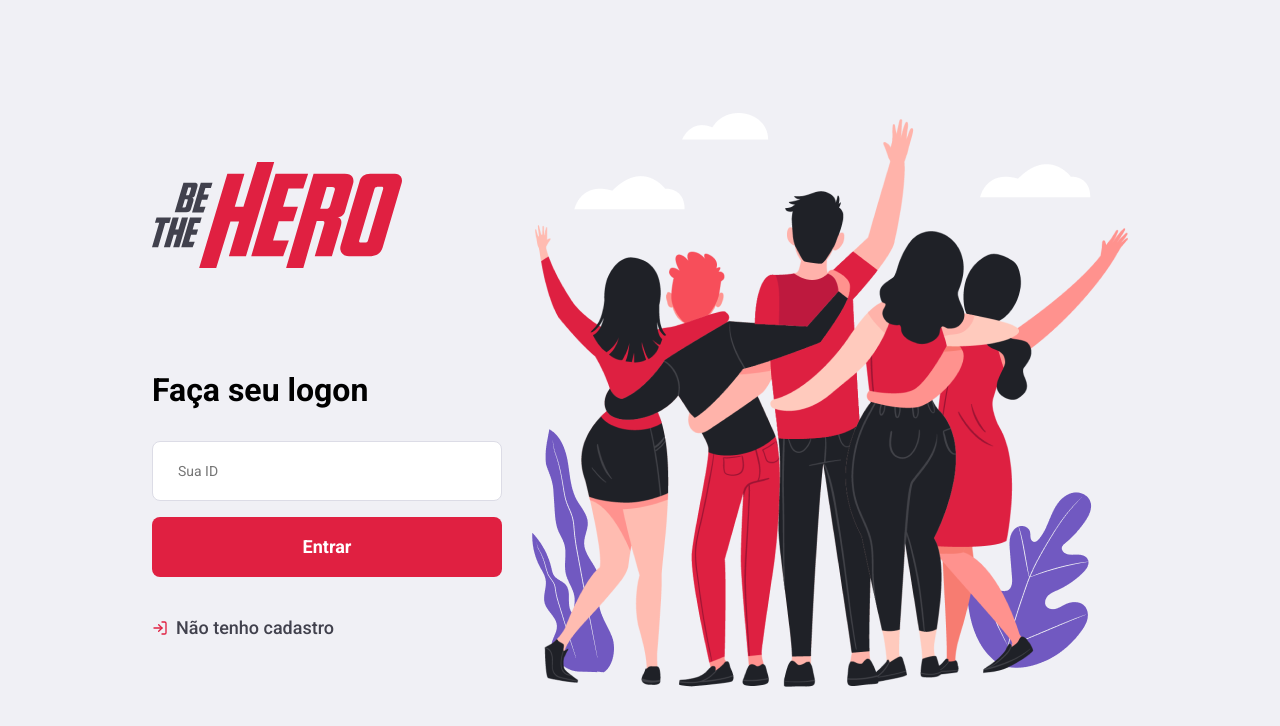
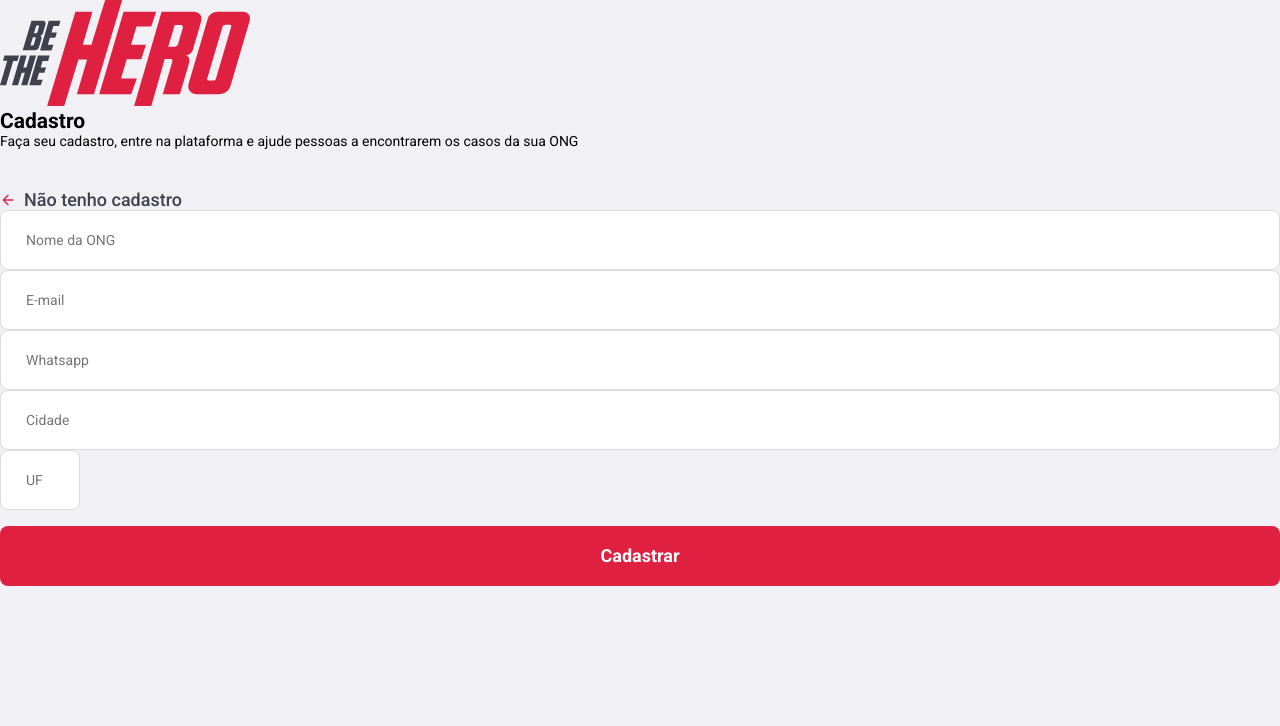
Before and after one commit to saraivafelipe27/semanaomnistack11, a React (Create React App) app in the folder frontend/: page /register in a window 1280 px wide. Shown: the top 726 px of the page. Built offline with nearby package versions, Linux system fonts and the light colour scheme.

Commit message:
feature: Pagina register criada

```diff
--- a/frontend/src/global.css
+++ b/frontend/src/global.css
@@ -50,3 +50,22 @@ form input {
 .button:hover {
     filter: brightness(90%);
 }
+
+.back-link {
+    display: flex;
+    align-items: center;
+    margin-top: 40px;
+    color: #41414d;
+    font-size: 18px;
+    text-decoration: none;
+    font-weight: 500;
+    transition: opacity 0.2s;
+}
+
+.back-link svg {
+    margin-right: 8px;
+}
+
+.back-link:hover {
+    opacity: 0.8;
+}
--- a/frontend/src/pages/Logon/index.js
+++ b/frontend/src/pages/Logon/index.js
@@ -1,4 +1,5 @@
 import React from 'react';
+import { Link } from 'react-router-dom';
 import { FiLogIn } from 'react-icons/fi';
 
 import './styles.css';
@@ -18,10 +19,10 @@ export default function Logon() {
                     <input placeholder="Sua ID"/>
                     <button className="button" type="submit">Entrar</button>
 
-                    <a href="/register">
+                    <Link className="back-link" to="/register">
                     <FiLogIn size={16} color="#E02041" />
                         Não tenho cadastro
-                    </a>
+                    </Link>
                 </form>
             </section>
 
--- a/frontend/src/pages/Logon/styles.css
+++ b/frontend/src/pages/Logon/styles.css
@@ -23,22 +23,3 @@
     font-size: 32px;
     margin-bottom: 32px;
 }
-
-.logon-container section.form form a {
-    display: flex;
-    align-items: center;
-    margin-top: 40px;
-    color: #41414d;
-    font-size: 18px;
-    text-decoration: none;
-    font-weight: 500;
-    transition: opacity 0.2s;
-}
-
-.logon-container section.form form a svg {
-    margin-right: 8px;
-}
-
-.logon-container section.form form a:hover {
-    opacity: 0.8;
-}
--- /dev/null
+++ b/frontend/src/pages/Register/index.js
@@ -0,0 +1,43 @@
+import React from 'react';
+import { Link } from 'react-router-dom';
+import { FiArrowLeft } from 'react-icons/fi';
+
+import './styles.css';
+
+import logoImg from '../../assets/logo.svg';
+
+export default function Register() {
+    return (
+        <div className="register-container">
+
+            <div className="content">
+                <section>
+                    <img src={logoImg} alt="Be The Hero" />
+
+                    <h1>Cadastro</h1>
+                    <p>Faça seu cadastro, entre na plataforma e ajude pessoas a encontrarem os casos da sua ONG</p>
+
+                    <Link className="back-link" to="/">
+                    <FiArrowLeft size={16} color="#E02041" />
+                        Não tenho cadastro
+                    </Link>
+                </section>
+
+                <form>
+                    <input placeholder="Nome da ONG" />
+                    <input type="email" placeholder="E-mail" />
+                    <input placeholder="Whatsapp" />
+
+                    <div className="input-group">
+                        <input placeholder="Cidade"/>
+                        <input placeholder="UF" style={{ width: 80 }}/>
+                    </div>
+
+                    <button className="button" type="submit">Cadastrar</button>
+                </form>
+
+            </div>
+
+        </div>
+    )
+}
--- a/frontend/src/routes.js
+++ b/frontend/src/routes.js
@@ -2,12 +2,14 @@ import React from 'react';
 import { BrowserRouter, Route, Switch } from 'react-router-dom';
 
 import Logon from './pages/Logon';
+import Register from './pages/Register';
 
 export default function Routes() {
     return (
         <BrowserRouter>
             <Switch>
-                <Route path="/" component={Logon} />
+                <Route path="/" exact component={Logon} />
+                <Route path="/register" component={Register} />
             </Switch>
         </BrowserRouter>
     )
```
Also changed, not shown: frontend/src/pages/Register/styles.css (added).
